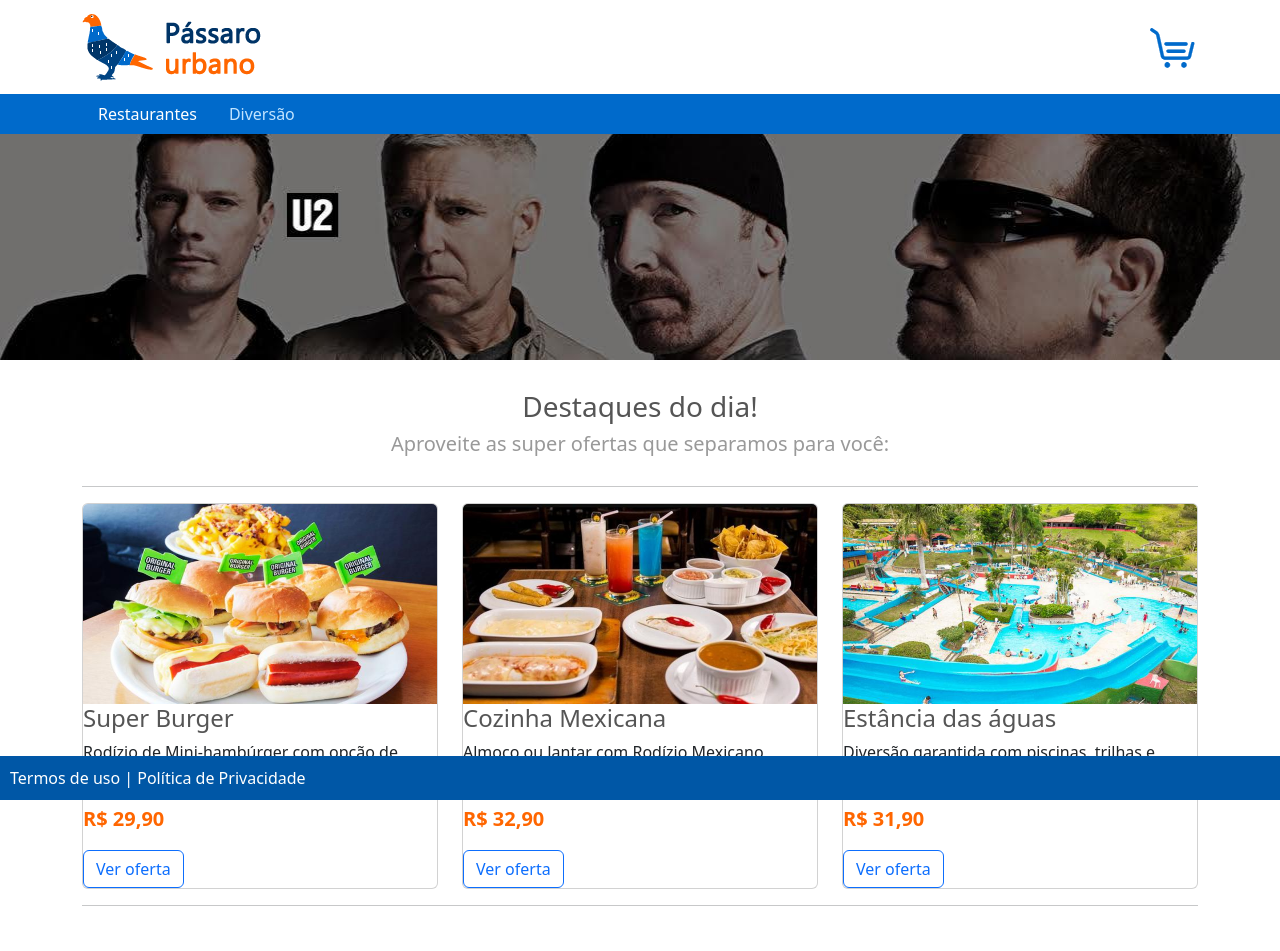
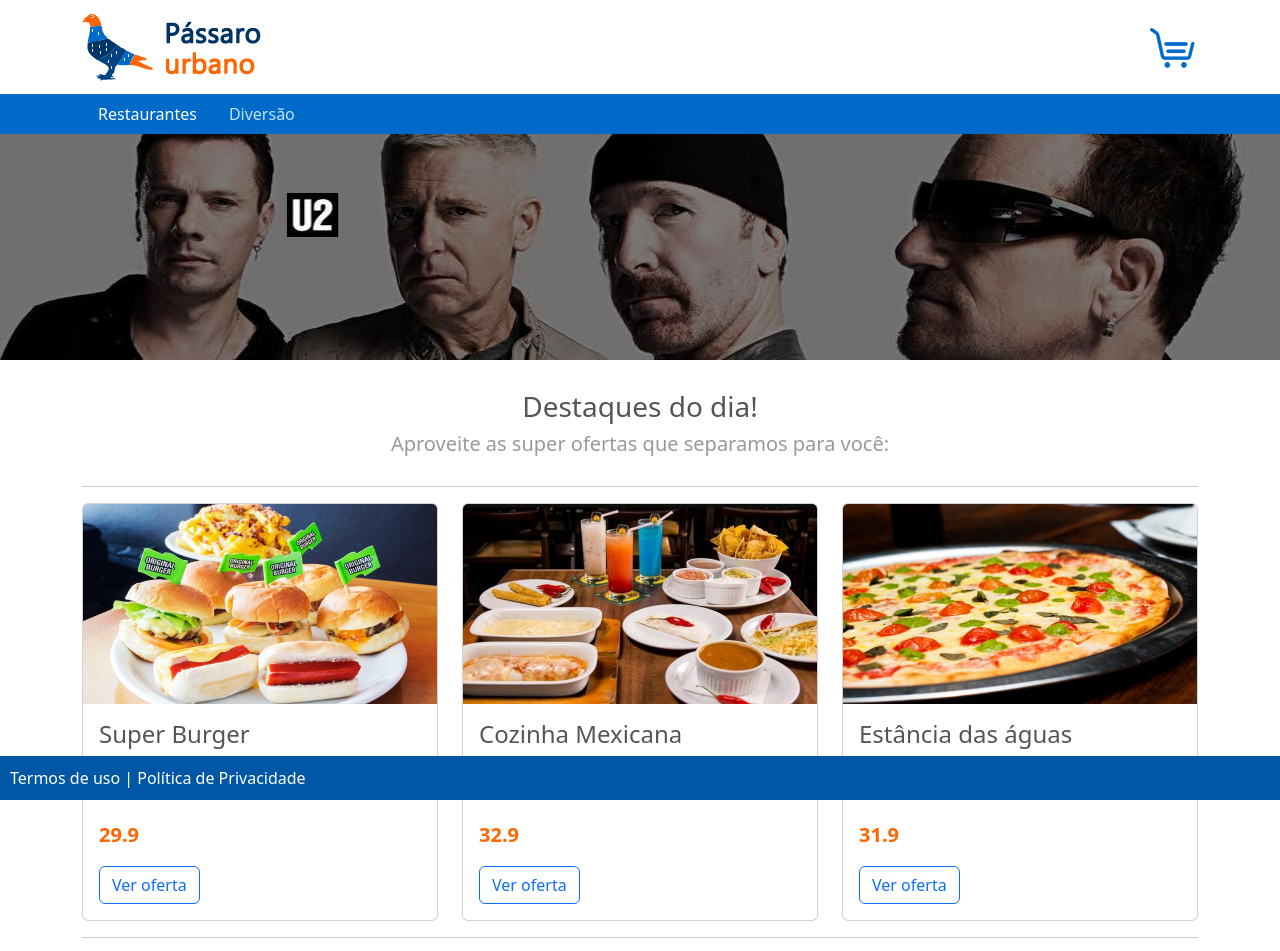
Before and after one commit to EdiPSilva/angular-passaro-urbano, an Angular app: page / in a window 1280 px wide. Shown: the top 951 px of the page. Before the commit the page ends 922 px from the top, so only its background shows below. Built offline with nearby package versions, Linux system fonts and the light colour scheme.

Commit message:
exibindo ofertas pelo objeto ofertas

```diff
--- a/src/app/home/home.component.html
+++ b/src/app/home/home.component.html
@@ -8,37 +8,13 @@
   <hr />
 
   <div class="row">
-    <div class="col-sm-4">
+    <div class="col-sm-4" *ngFor="let oferta of ofertas">
       <div class="card">
-        <img class="card-img-top" src="/assets/ofertas/1/img1.jpg">
-        <div class="card-block">
-          <h4 class="card-title">Super Burger</h4>
-          <p class="card-text">Rodízio de Mini-hambúrger com opção de entrada.</p>
-          <p class="preco">R$ 29,90</p>
-          <a href="#" class="btn btn-outline-primary">Ver oferta</a>
-        </div>
-      </div>
-    </div>
-
-    <div class="col-sm-4">
-      <div class="card">
-        <img class="card-img-top" src="/assets/ofertas/2/img1.jpg">
-        <div class="card-block">
-          <h4 class="card-title">Cozinha Mexicana</h4>
-          <p class="card-text">Almoço ou Jantar com Rodízio Mexicano delicioso.</p>
-          <p class="preco">R$ 32,90</p>
-          <a href="#" class="btn btn-outline-primary">Ver oferta</a>
-        </div>
-      </div>
-    </div>
-
-    <div class="col-sm-4">
-      <div class="card">
-        <img class="card-img-top" src="/assets/ofertas/4/img1.jpg">
-        <div class="card-block">
-          <h4 class="card-title">Estância das águas</h4>
-          <p class="card-text">Diversão garantida com piscinas, trilhas e muito mais.</p>
-          <p class="preco">R$ 31,90</p>
+        <img class="card-img-top" [src]="oferta.imagens[0].url">
+        <div class="card-body">
+          <h4 class="card-title">{{ oferta.titulo }}</h4>
+          <p class="card-text">{{ oferta.descricao_oferta }}</p>
+          <p class="preco">{{ oferta.valor }}</p>
           <a href="#" class="btn btn-outline-primary">Ver oferta</a>
         </div>
       </div>
--- a/src/app/home/home.component.ts
+++ b/src/app/home/home.component.ts
@@ -16,6 +16,7 @@
 
   ngOnInit(): void {
     this.ofertas = this.ofertasService.getOfertas();
+    console.log(this.ofertas[0].imagens[0].url);
   }
 
 }
--- a/src/app/shared/oferta.model.ts
+++ b/src/app/shared/oferta.model.ts
@@ -6,5 +6,5 @@
     public anunciante: string;
     public valor: number;
     public destaque: boolean;
-    public imagens: Array<object>;
+    public imagens: Array<any>;
 }
```
Also changed, not shown: 1 other file (tests, documents, lock files or other folders).
